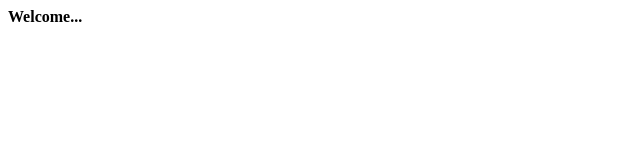
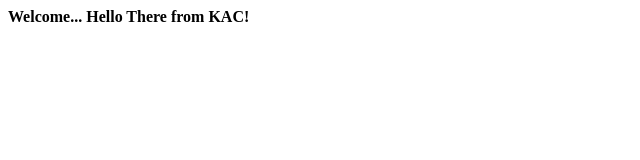
Before and after one commit to Arunprasath0405/KAC, a plain HTML site: page index.html in a window 1280 px wide. Shown: the whole page, without its empty margins (0-640 px from the left). Drawn offline with Linux system fonts and the light colour scheme.

Commit message:
`Update index.html: change welcome message to include additional text`

```diff
--- a/index.html
+++ b/index.html
@@ -8,7 +8,7 @@
 </head>
 
 <body>
-    <b>Welcome...</b>
+    <b>Welcome... Hello There from KAC!</b>
 </body>
 
 </html>
```
